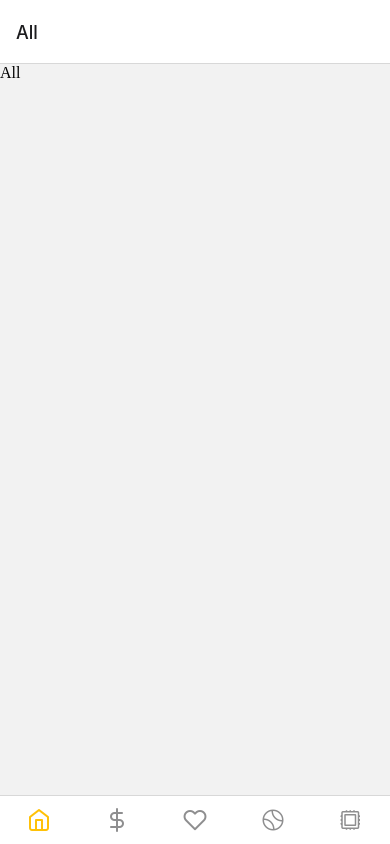
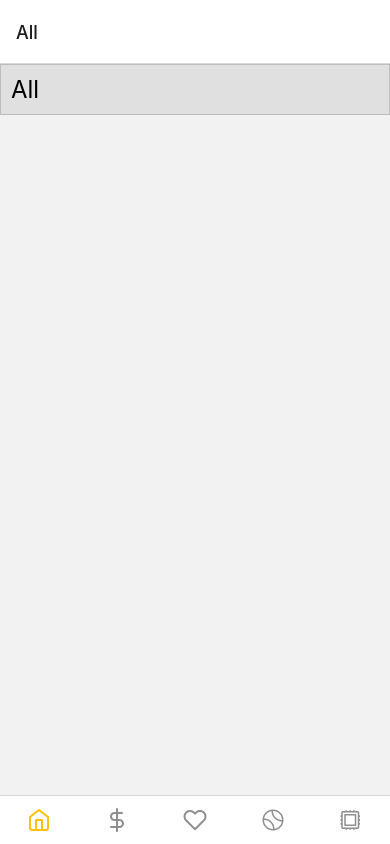
Before and after one commit to michael-schlueter/news-application, a React Native app: screen /All in a window 390 px wide. Built offline with nearby package versions, Linux system fonts and the light colour scheme.

Commit message:
added basic styling to the screens

```diff
--- a/screens/AllScreen.js
+++ b/screens/AllScreen.js
@@ -1,10 +1,24 @@
 import React from 'react';
-import { View } from 'react-native';
+import { View, Text, StyleSheet } from 'react-native';
 
 export default function AllScreen() {
     return (
         <View>
-            All
+            <View style={styles.container}>
+                <Text style={styles.text}>All</Text>
+            </View>
         </View>
     )
 }
+
+const styles = StyleSheet.create({
+    container: {
+        textAlign: 'center',
+        padding: 10,
+        backgroundColor: '#e0e0e0',
+        border: '1px solid #bdbdbd',
+    },
+    text: {
+        fontSize: 24,
+    }
+});
--- a/screens/BusinessScreen.js
+++ b/screens/BusinessScreen.js
@@ -1,10 +1,24 @@
 import React from 'react';
-import { View } from 'react-native';
+import { View, Text, StyleSheet } from 'react-native';
 
 export default function BusinessScreen() {
     return (
         <View>
-            Business
+            <View style={styles.container}>
+                <Text style={styles.text}>Business</Text>
+            </View>
         </View>
     )
 }
+
+const styles = StyleSheet.create({
+    container: {
+        textAlign: 'center',
+        padding: 10,
+        backgroundColor: '#e0e0e0',
+        border: '1px solid #bdbdbd',
+    },
+    text: {
+        fontSize: 24,
+    }
+});
--- a/screens/HealthScreen.js
+++ b/screens/HealthScreen.js
@@ -1,10 +1,24 @@
 import React from 'react';
-import { View } from 'react-native';
+import { View, Text, StyleSheet } from 'react-native';
 
 export default function HealthScreen() {
     return (
         <View>
-            Health
+            <View style={styles.container}>
+                <Text style={styles.text}>Health</Text>
+            </View>
         </View>
     )
 }
+
+const styles = StyleSheet.create({
+    container: {
+        textAlign: 'center',
+        padding: 10,
+        backgroundColor: '#e0e0e0',
+        border: '1px solid #bdbdbd',
+    },
+    text: {
+        fontSize: 24,
+    }
+});
--- a/screens/SportsScreen.js
+++ b/screens/SportsScreen.js
@@ -1,10 +1,24 @@
 import React from 'react';
-import { View } from 'react-native';
+import { View, Text, StyleSheet } from 'react-native';
 
 export default function SportsScreen() {
     return (
         <View>
-            Sports
+            <View style={styles.container}>
+                <Text style={styles.text}>Sports</Text>
+            </View>
         </View>
     )
 }
+
+const styles = StyleSheet.create({
+    container: {
+        textAlign: 'center',
+        padding: 10,
+        backgroundColor: '#e0e0e0',
+        border: '1px solid #bdbdbd',
+    },
+    text: {
+        fontSize: 24,
+    }
+});
--- a/screens/TechScreen.js
+++ b/screens/TechScreen.js
@@ -1,10 +1,24 @@
 import React from 'react';
-import { View } from 'react-native';
+import { View, Text, StyleSheet } from 'react-native';
 
 export default function TechScreen() {
     return (
         <View>
-            Tech
+            <View style={styles.container}>
+                <Text style={styles.text}>Tech</Text>
+            </View>
         </View>
     )
 }
+
+const styles = StyleSheet.create({
+    container: {
+        textAlign: 'center',
+        padding: 10,
+        backgroundColor: '#e0e0e0',
+        border: '1px solid #bdbdbd',
+    },
+    text: {
+        fontSize: 24,
+    }
+});
```
